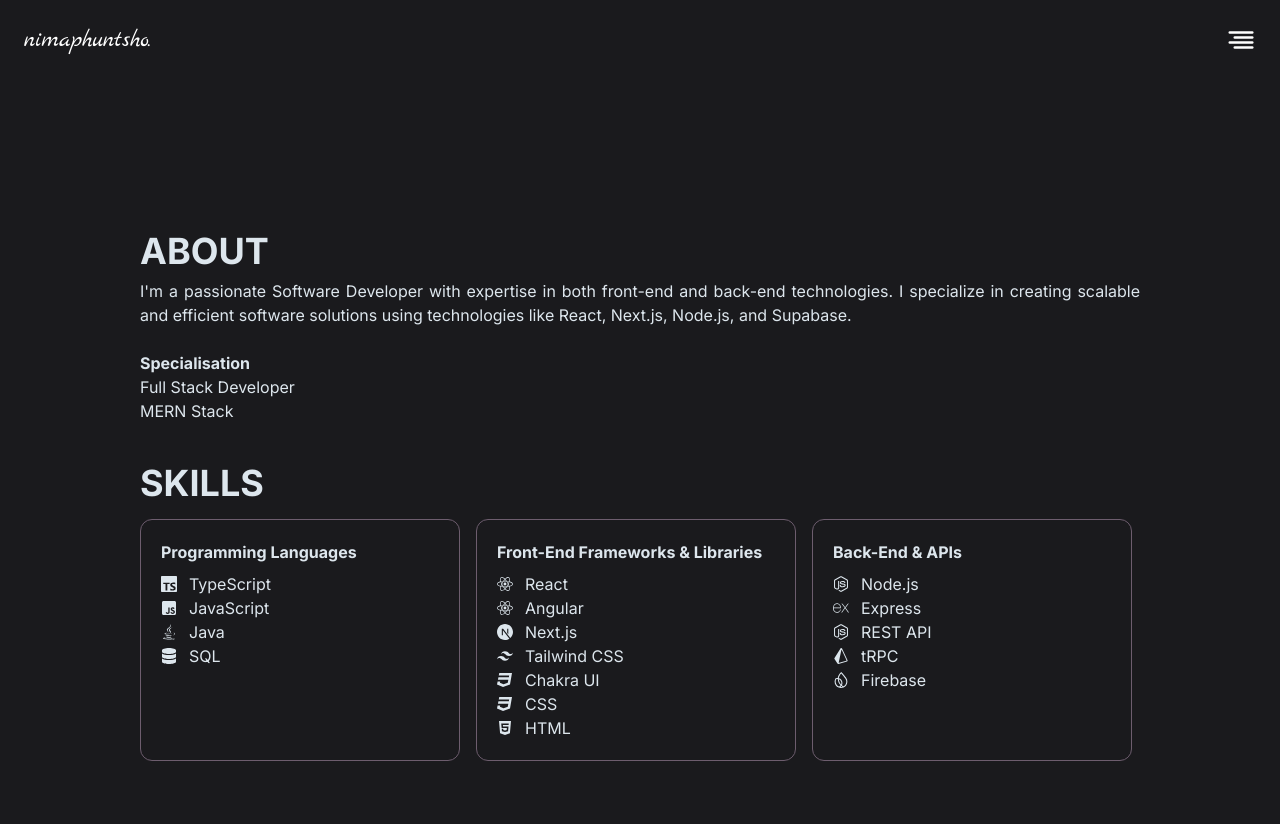
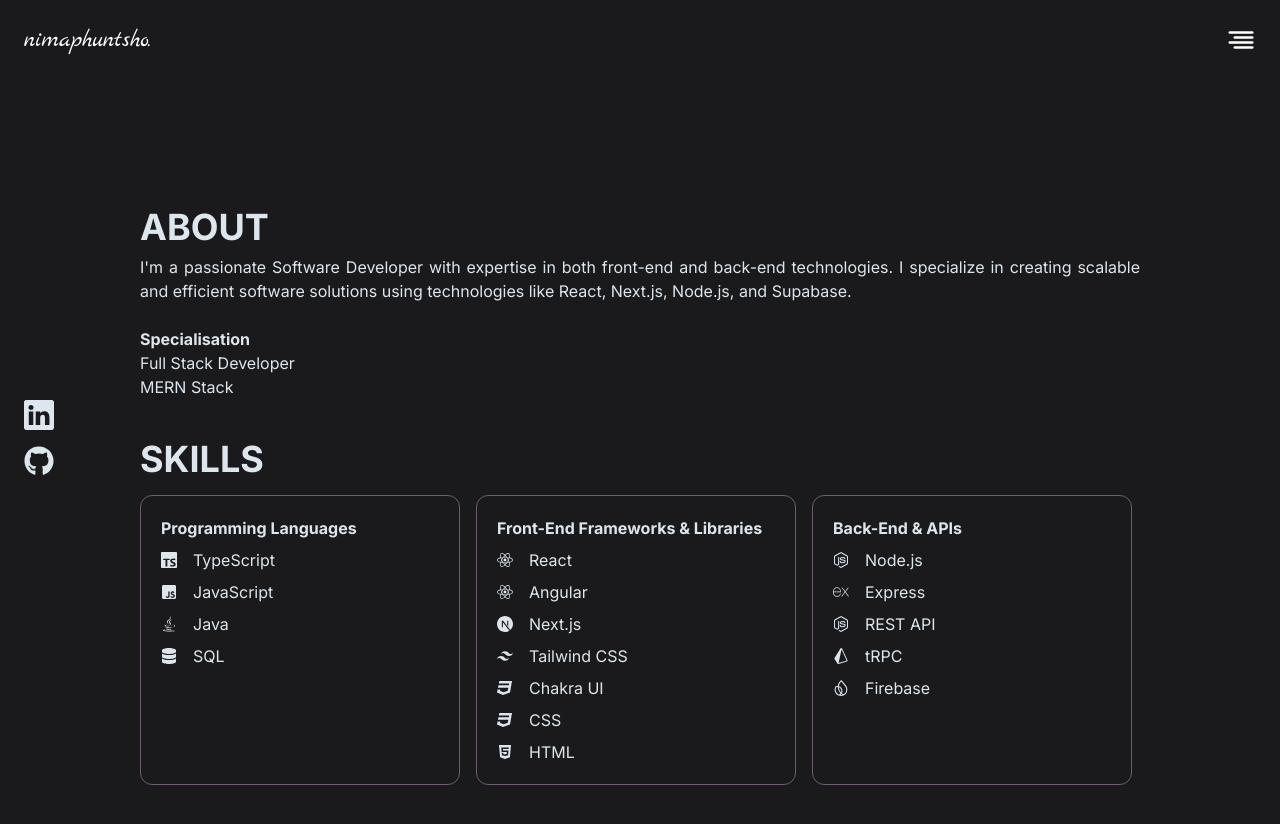
Before and after one commit to nimaPhuntsho/portfolio, a Next.js app: page /about in a window 1280 px wide. Shown: the top 824 px of the page. Built offline with nearby package versions, Linux system fonts and the light colour scheme.

Commit message:
added footer

```diff
--- a/app/about/page.tsx
+++ b/app/about/page.tsx
@@ -118,10 +118,10 @@
                   className={` flex flex-col gap-2 border-1 min-w-[20rem]  p-5 rounded-xl border-[#6D5D6E]`}
                 >
                   <h2 className={`text font-bold `}> {skill.category} </h2>
-                  <div>
+                  <div className={`flex flex-col gap-2`}>
                     {skill.skills.map((item, index) => (
                       <li
-                        className={`list-none flex items-center gap-3`}
+                        className={`list-none flex items-center gap-4`}
                         key={index}
                       >
                         {item.icon} {item.name}
--- a/app/components/ContactForm.tsx
+++ b/app/components/ContactForm.tsx
@@ -36,7 +36,7 @@
         <div className={`flex flex-col gap-4 w-full max-w-[500px] `}>
           <h1 className={`text-4xl font-bold`}>CONTACT</h1>
           <form
-            className={`flex flex-col gap-4`}
+            className={`flex flex-col gap-6`}
             onSubmit={handleSubmit(onSubmit)}
           >
             <div className={`flex flex-col gap-2`}>
--- /dev/null
+++ b/app/components/Footer.tsx
@@ -0,0 +1,20 @@
+import React from "react";
+import { BsLinkedin } from "react-icons/bs";
+import { FaGithub } from "react-icons/fa";
+
+const Footer = () => {
+  return (
+    <>
+      <div className={`flex xl:flex-col gap-4`}>
+        <a href="https://www.linkedin.com/in/nima-phuntsho/" target="_blank">
+          <BsLinkedin size="30px" />
+        </a>
+        <a href="https://github.com/nimaPhuntsho" target="_blank">
+          <FaGithub size="30px" />
+        </a>
+      </div>
+    </>
+  );
+};
+
+export default Footer;
--- a/app/contact/page.tsx
+++ b/app/contact/page.tsx
@@ -1,5 +1,6 @@
 import { Metadata } from "next";
 import ContactForm from "../components/ContactForm";
+import Footer from "../components/Footer";
 export const metadata: Metadata = {
   title: "Contact 📞",
   description: "Portfolio designed and developed by Nima",
--- a/app/layout.tsx
+++ b/app/layout.tsx
@@ -2,6 +2,7 @@
 import { Inter } from "next/font/google";
 import "./globals.css";
 import Header from "./components/Header";
+import Footer from "./components/Footer";
 
 const inter = Inter({
   variable: "--sans-serif",
@@ -20,9 +21,14 @@
 }>) {
   return (
     <html lang="en">
-      <body className={`bg-[#1A1A1D] text-[#DDE6ED] ${inter.className} p-6`}>
+      <body
+        className={`bg-[#1A1A1D] text-[#DDE6ED] ${inter.className} p-6 flex flex-col`}
+      >
         <Header />
         {children}
+        <div className={`xl:absolute top-1/2`}>
+          <Footer />
+        </div>
       </body>
     </html>
   );
```
